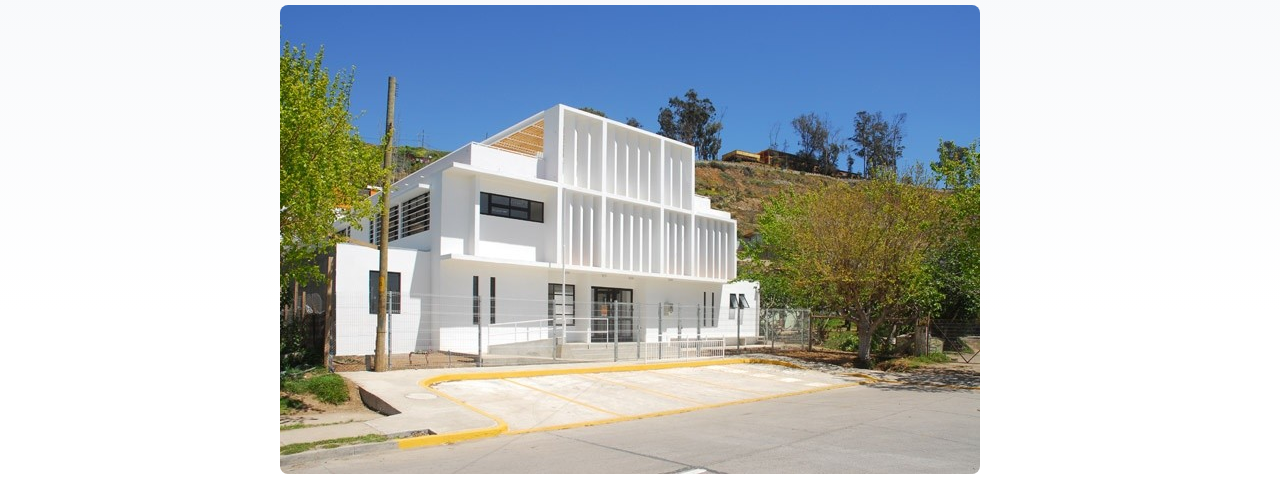
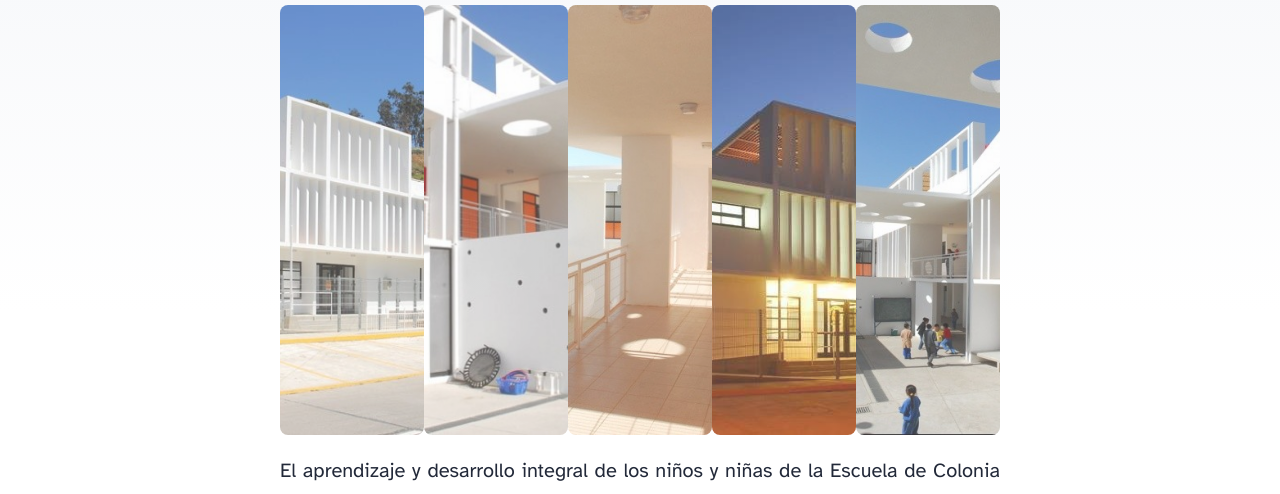
Before and after one commit to JordanRP/web-escuela-alfalfares, an Astro site: page / in a window 1280 px wide. Shown: the part 288-782 px from the top of the page. Built offline with nearby package versions, Linux system fonts and the light colour scheme; Astro itself is replaced by a stand-in of ours.

Commit message:
slider index

```diff
--- a/src/pages/index.astro
+++ b/src/pages/index.astro
@@ -15,7 +15,13 @@ import { SITE_TITLE, SITE_DESCRIPTION } from '../consts';
 		<Header />
 		<main>
 			<h1>Escuela de Colonia Alfalfares</h1>
-			<img src="/colegio-1.jpg" class="" alt="colegio-1">
+			<div class="slider">
+				<img src="/colegio-1.jpg" class="" alt="colegio-1">
+				<img src="/colegio-2.jpg" class="" alt="colegio-1">
+				<img src="/colegio-3.jpg" class="" alt="colegio-1">
+				<img src="/colegio-4.jpg" class="" alt="colegio-1">
+				<img src="/colegio-5.jpg" class="" alt="colegio-1">
+			</div>
 			<div style="text-align: justify;">
 				<p>
 					El aprendizaje y desarrollo integral de los niños y niñas de la Escuela de Colonia
--- a/src/styles/global.css
+++ b/src/styles/global.css
@@ -153,3 +153,25 @@ hr {
   /* added line to stop words getting smushed together (as they go onto separate lines and some screen readers do not understand line feeds as a space */
   white-space: nowrap;
 }
+
+.slider{
+  display: flex;
+  width: 100%;
+  height: 430px;
+
+}
+.slider img{
+ width: 0px;
+ flex-grow: 1;
+ object-fit: cover;
+ opacity: .8;
+ transition: .5s ease;
+
+}
+.slider img:hover{
+  cursor: crosshair;
+  width: 300px;
+  opacity: 1;
+  filter: contrast(120%);
+
+}
```
